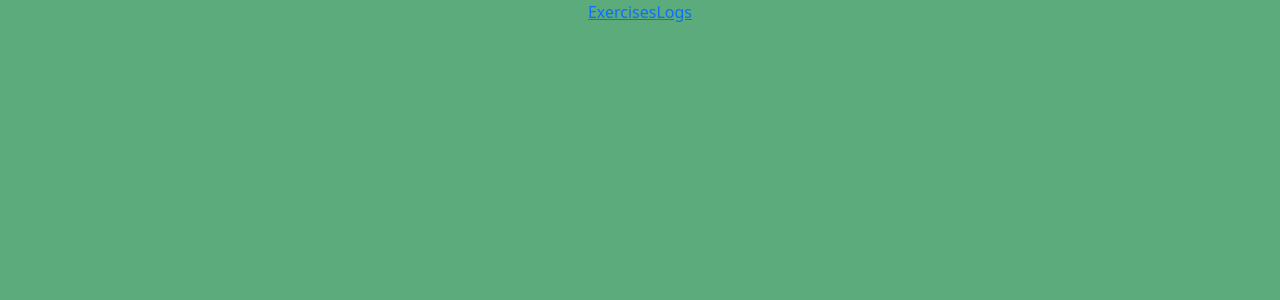
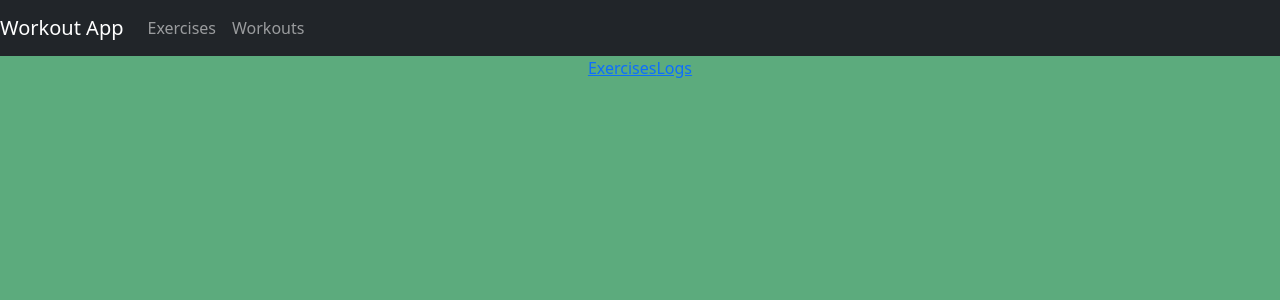
Before and after one commit to caseydemo/fitness, a Next.js app: page / in a window 1280 px wide. Shown: the top 300 px of the page. Built offline with nearby package versions, Linux system fonts and the light colour scheme.

Commit message:
add top nav

```diff
--- /dev/null
+++ b/app/components/topnav/TopNav.tsx
@@ -0,0 +1,49 @@
+export default function TopNav() {
+	return (
+		<>
+			<nav className='navbar navbar-expand-lg navbar-dark bg-dark'>
+				<a
+					className='navbar-brand'
+					href='/'
+				>
+					Workout App
+				</a>
+				<button
+					className='navbar-toggler'
+					type='button'
+					data-toggle='collapse'
+					data-target='#navbarSupportedContent'
+					aria-controls='navbarSupportedContent'
+					aria-expanded='false'
+					aria-label='Toggle navigation'
+				>
+					<span className='navbar-toggler-icon'></span>
+				</button>
+
+				<div
+					className='collapse navbar-collapse'
+					id='navbarSupportedContent'
+				>
+					<ul className='navbar-nav mr-auto'>
+						<li className='nav-item'>
+							<a
+								className='nav-link'
+								href='/exercises'
+							>
+								Exercises
+							</a>
+						</li>
+						<li className='nav-item'>
+							<a
+								className='nav-link'
+								href='workouts'
+							>
+								Workouts
+							</a>
+						</li>
+					</ul>
+				</div>
+			</nav>
+		</>
+	);
+}
--- a/app/layout.tsx
+++ b/app/layout.tsx
@@ -2,6 +2,7 @@ import "bootstrap/dist/css/bootstrap.css";
 import BootstrapClient from "./components/BootstrapClient";
 import type { Metadata } from "next";
 import "./globals.css";
+import TopNav from "./components/topnav/TopNav";
 
 export const metadata: Metadata = {
   title: "Create Next App",
@@ -17,6 +18,7 @@ export default function RootLayout({
     <html lang="en">
       <body >
       <BootstrapClient />
+        <TopNav />
         {children}
       </body>
     </html>
--- a/app/types.ts
+++ b/app/types.ts
@@ -17,8 +17,8 @@ export type ExerciseLogType = {
 
 export type LogType = {
     id: string;
-    time_started: Date;
-    time_ended: Date;
+    started: Date;
+    ended: Date;
     exercises: ExerciseLogType[];
     notes: string;
 }
```
Also changed, not shown: app/actions/log.ts (deleted, +0 -22 lines), app/actions/workout.ts (added, +23 -0 lines), app/logs/Logs.tsx (deleted, +0 -16 lines), app/logs/page.tsx (deleted, +0 -10 lines), app/models/Log.ts (deleted, +0 -57 lines), app/models/Workout.ts (added, +36 -0 lines), app/workouts/WorkoutView.tsx (added, +7 -0 lines), app/workouts/Workouts.tsx (added, +14 -0 lines), app/workouts/page.tsx (added, +13 -0 lines).
